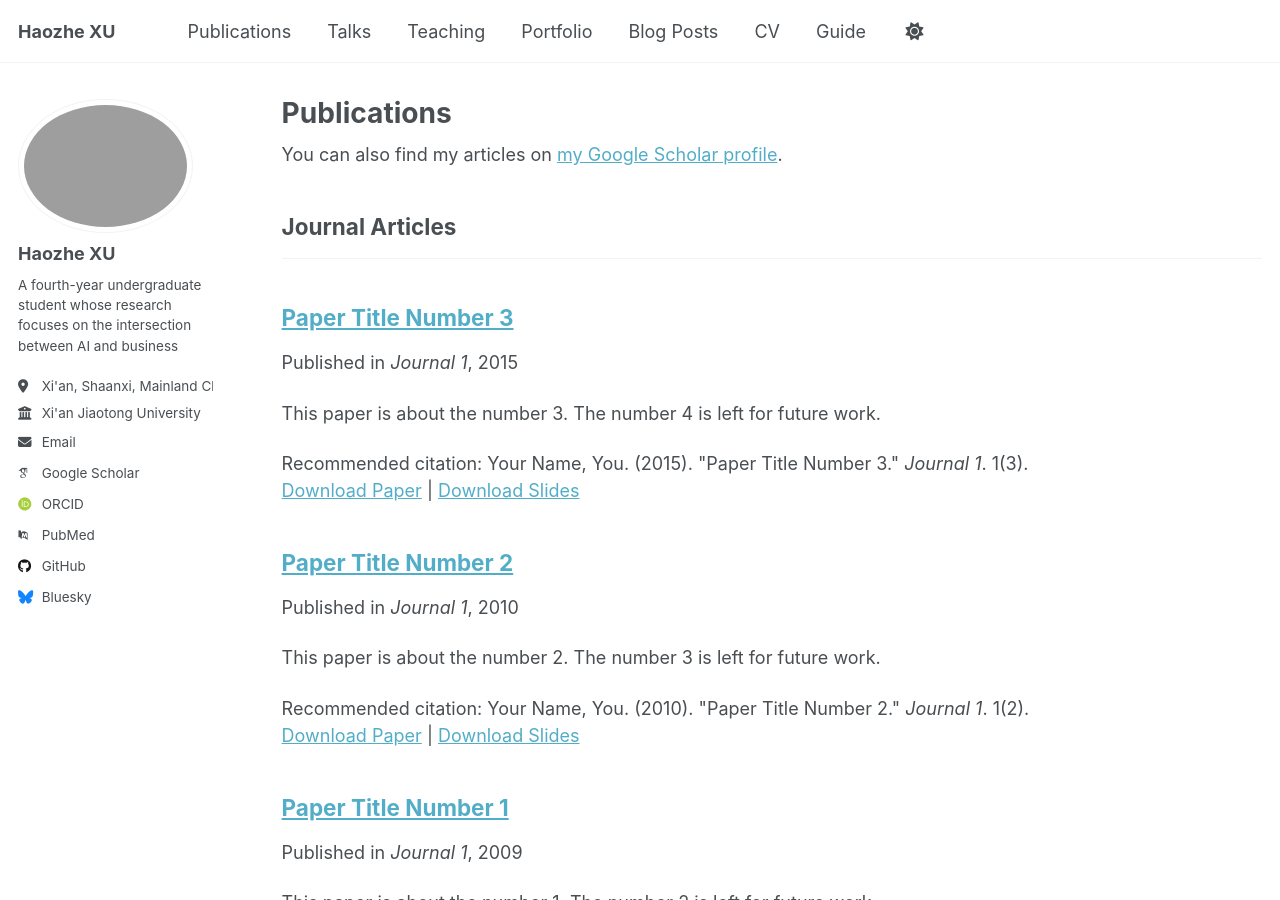
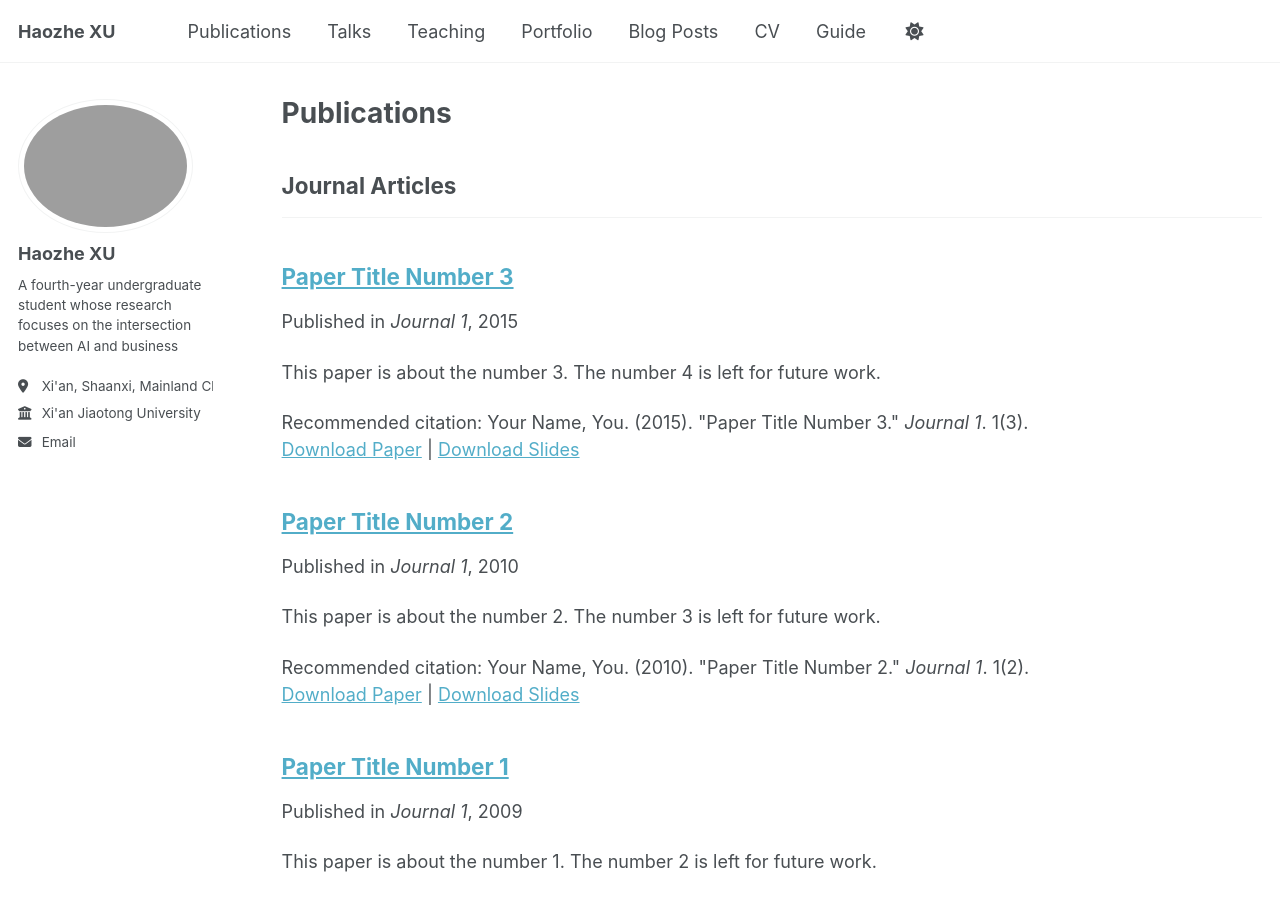
Before and after one commit to XuHaozhe0204/XuHaozhe0204.github.io, a Jekyll site: the page built from _pages/publications.html, in a window 1280 px wide and 900 px high. Built offline with Jekyll 4.4.1, drawn with Linux system fonts in a browser that asks for light colours; some web fonts are replaced; a script that is not in the unit is left out; some of the changed lines change nothing that is shown.

Commit message:
Update _config.yml

```diff
--- a/_config.yml
+++ b/_config.yml
@@ -31,53 +31,6 @@
   employer         : "Xi'an Jiaotong University"
   uri              : # URL
   email            : "xuhaozhe@stu.xjtu.edu.cn"
-
-  # Academic websites
-  academia         : # URL
-  arxiv            : # URL - Update with the correct link to your profile
-  googlescholar    : "https://scholar.google.com/citations?user=PS_CX0AAAAAJ"
-  inspire-hep      : # URL
-  impactstory      : # URL
-  orcid            : "http://orcid.org/yourorcidurl"
-  semantic         : # URL
-  pubmed           : "https://www.ncbi.nlm.nih.gov/pubmed/?term=john+snow"
-  researchgate     : # URL
-  scopus           : # URL
-
-  # Repositories and software development
-  bitbucket        : # Username - Update with your username on the site
-  codepen          : # Username
-  dribbble         : # Username
-  github           : "academicpages"
-  kaggle           : # Username
-  stackoverflow    : # User number or user number and name (i.e., use "1" or "1/jeff-atwood")
-
-  # Social media
-  artstation       : # Username
-  bluesky          : "bsky.app" # Replace this with you Bluesky username
-  facebook         : # Username
-  flickr           : # Username
-  foursquare       : # Username
-  goodreads        : # Username
-  google_plus      : # Username
-  keybase          : # Username
-  instagram        : # Username
-  lastfm           : # Username
-  linkedin         : # Username
-  mastodon         : # URL
-  medium           : # URL
-  pinterest        : # Username
-  soundcloud       : # Username
-  steam            : # Username
-  telegram         : # URL
-  tumblr           : # Username
-  twitter          : # Username for X / Twitter
-  vine             : # Username
-  weibo            : # Username
-  wikipedia        : # Username
-  xing             : # Username
-  youtube          : # Username
-  zhihu            : # Username
 
 # Publication Category - The following the list of publication categories and their headings
 publication_category:
```
